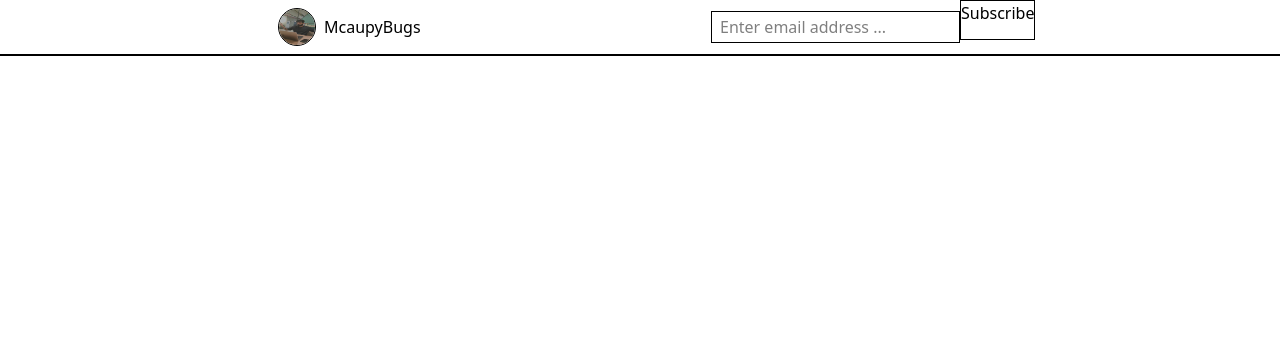
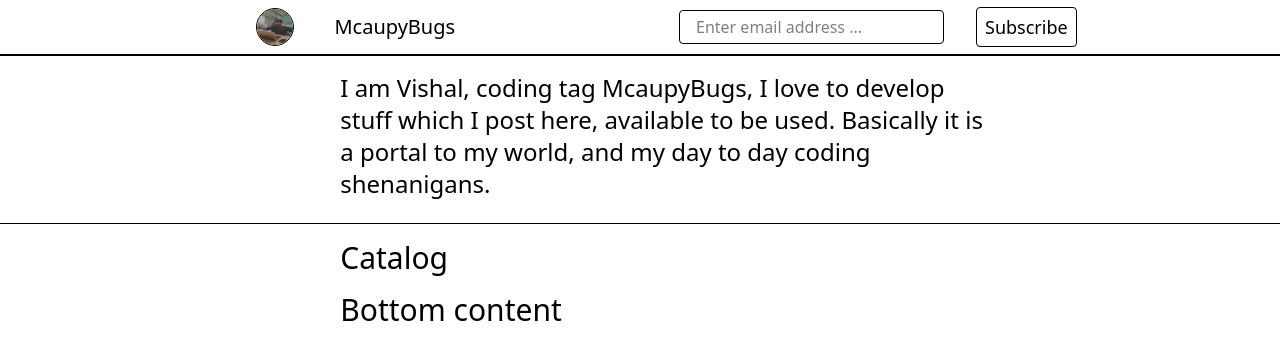
Before and after one commit to mcaupybugs/McaupyShop, a React (Create React App) app in the folder frontend/: page / in a window 1280 px wide. Shown: the top 360 px of the page. Built offline with nearby package versions, Linux system fonts and the light colour scheme.

Commit message:
Adding the hero section

```diff
--- a/frontend/src/components/Navbar.jsx
+++ b/frontend/src/components/Navbar.jsx
@@ -4,22 +4,22 @@ const Navbar = () => {
     return (
         <div className='h-14 w-full border-b-2 flex flex-col'>
             <div className='h-full w-full flex flex-row'>
-                <div className='h-full w-full flex flex-row'>
-                    <div className='h-full w-full flex justify-end p-2'>
+                <div className='h-full w-full flex flex-row gap-2'>
+                    <div className='h-full w-full flex justify-end p-2 pr-8'>
                         <img src="assets/logo.jpg" alt="My display picture" className='border rounded-full' />
                     </div>
                     <div className='h-full w-full flex'>
-                        <div className='h-full w-full flex flex-col justify-center font-Itim'>
+                        <div className='h-full w-full flex flex-col justify-center font-Itim font-medium text-xl'>
                             McaupyBugs
                         </div>
                     </div>
                 </div>
-                <div className='h-full w-full flex flex-row'>
+                <div className='h-full w-full flex flex-row gap-8'>
                     <div className='h-full w-full flex justify-end'>
-                        <input placeholder="Enter email address ... " className='h-8 focus:outline-none flex self-center border p-2' />
+                        <input placeholder="Enter email address ... " className='h-8 focus:outline-none flex self-center border rounded-sm p-4' />
                     </div>
                     <div className='h-full w-full flex'>
-                        <div className='h-10 w-contain flex border'>
+                        <div className='h-10 w-contain flex border self-center place-items-center p-2 rounded-sm font-medium text-lg'>
                             Subscribe
                         </div>
                     </div>
--- a/frontend/src/pages/HomePage.jsx
+++ b/frontend/src/pages/HomePage.jsx
@@ -3,8 +3,53 @@ import Navbar from '../components/Navbar';
 
 const HomePage = () => {
     return (
-        <div>
-            <Navbar></Navbar>
+        <div className='h-full w-full flex flex-col'>
+            <div>
+                <Navbar></Navbar>
+            </div>
+            {/* rest of the page, after the navbar vertically */}
+            <div className='h-full w-full flex flex-col'>
+                {/* horizontal diving the page into three sections to ensure margins on both ends */}
+                <div className='h-42 w-full flex flex-row border-b'>
+                    <div className='h-full w-full basis-2xl'>
+
+                    </div>
+                    <div className='h-full w-full flex flex-col'>
+                        <div className='h-full w-full text-2xl pt-4 font-light'>
+                            I am Vishal, coding tag McaupyBugs, I love to develop stuff which I post here, available to be used. Basically it is a portal to my world, and my day to day coding shenanigans.
+                        </div>
+                    </div>
+                    <div className='h-full w-full basis-xl'>
+
+                    </div>
+                </div>
+                <div className='h-full w-full flex flex-row'>
+                    <div className='h-full w-full basis-2xl'>
+
+                    </div>
+                    <div className='h-full w-full flex flex-col'>
+                        <div className='h-full w-full text-3xl pt-4 font-small'>
+                            Catalog
+                        </div>
+                    </div>
+                    <div className='h-full w-full basis-xl'>
+
+                    </div>
+                </div>
+                <div className='h-full w-full flex flex-row '>
+                    <div className='h-full w-full basis-2xl'>
+
+                    </div>
+                    <div className='h-full w-full flex flex-col'>
+                        <div className='h-full w-full text-3xl pt-4 font-small'>
+                            Bottom content
+                        </div>
+                    </div>
+                    <div className='h-full w-full basis-xl'>
+
+                    </div>
+                </div>
+            </div>
         </div>
     )
 }
```
